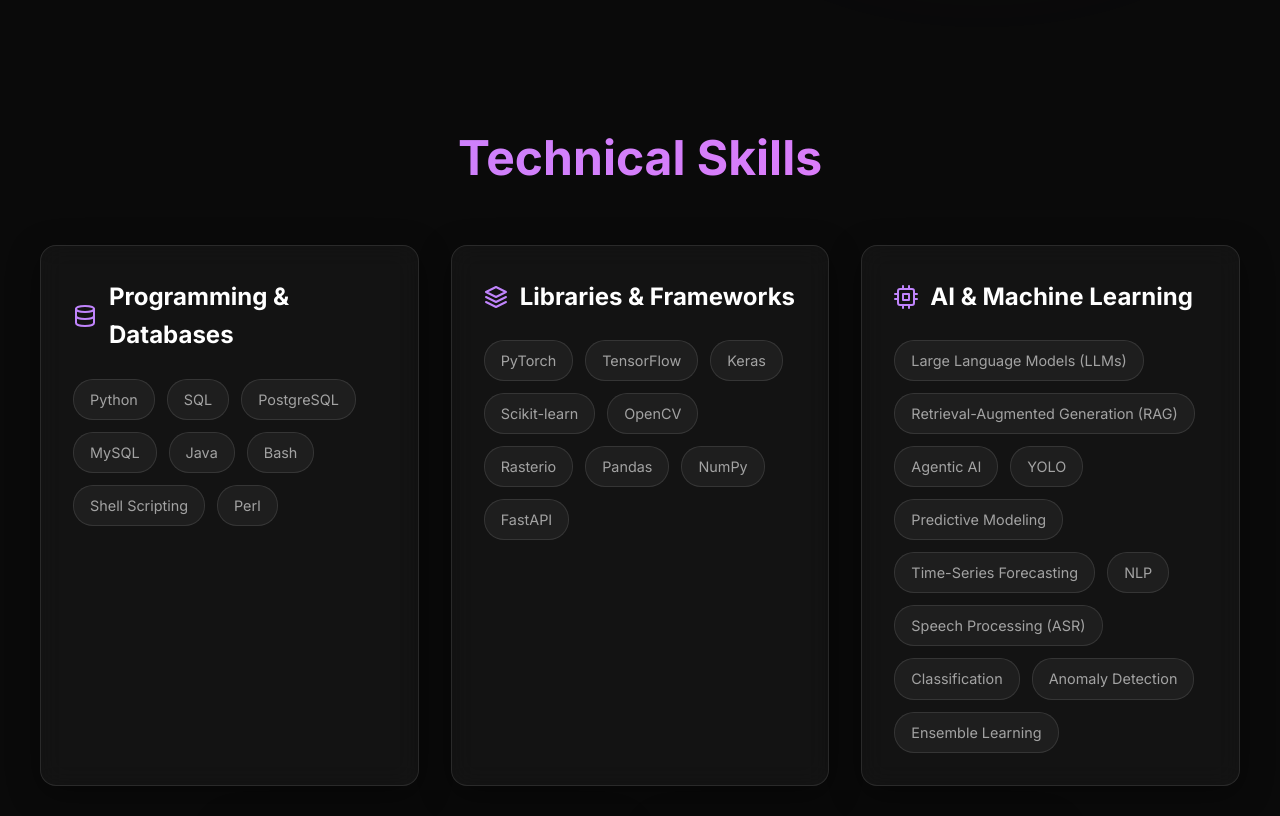
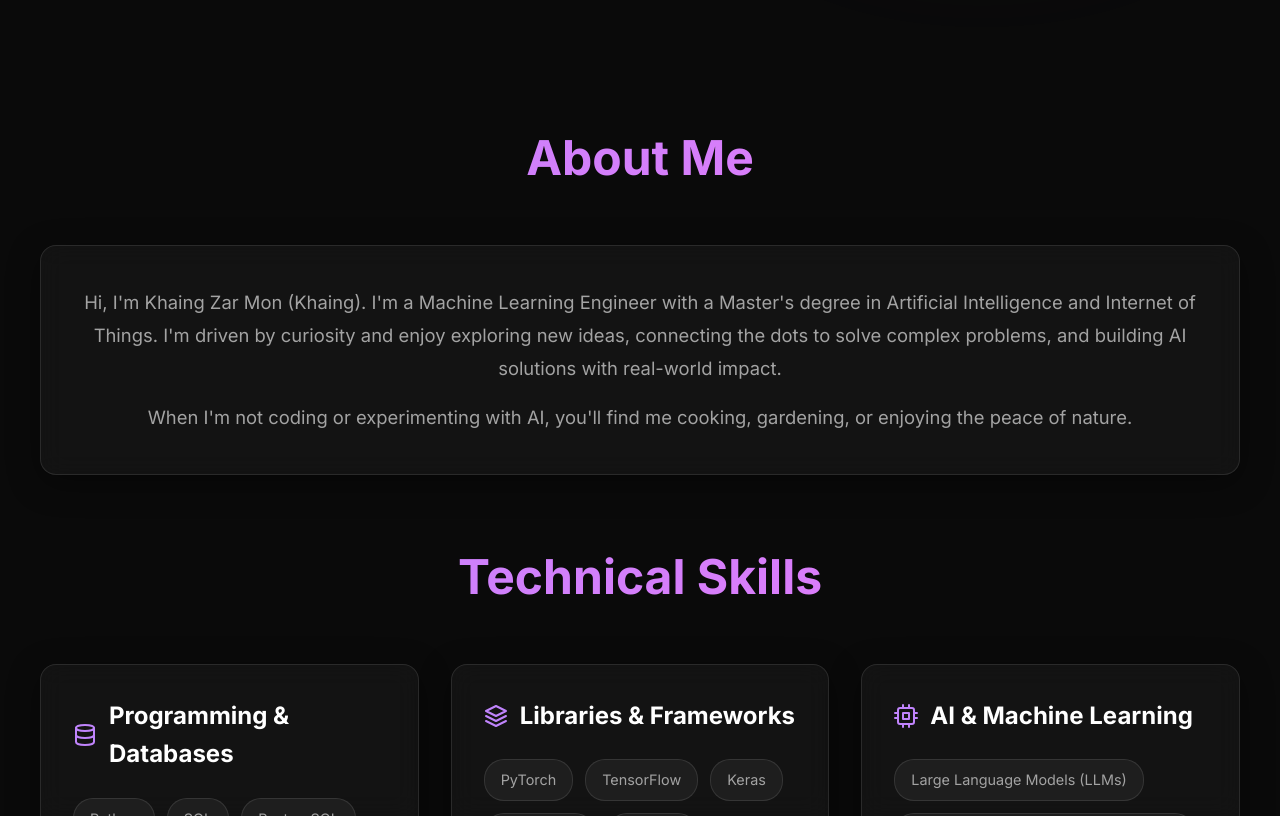
Before and after one commit to Khaing-Zar-Mon/Khaing-Zar-Mon.github.io, a React (Vite) app: page / in a window 1280 px wide. Shown: the part 760-1576 px from the top of the page. Built offline with nearby package versions, Linux system fonts and the light colour scheme.

Commit message:
add about me

```diff
--- a/src/components/About.css
+++ b/src/components/About.css
@@ -6,6 +6,23 @@
   font-size: 3rem;
   margin-bottom: 3rem;
   text-align: center;
+}
+
+.about-me-content {
+  padding: 2.5rem;
+  margin-bottom: 2rem;
+  font-size: 1.15rem;
+  line-height: 1.8;
+  color: var(--text-secondary);
+  text-align: center;
+}
+
+.about-me-content p {
+  margin-bottom: 1rem;
+}
+
+.about-me-content p:last-child {
+  margin-bottom: 0;
 }
 
 .skills-grid {
--- a/src/components/About.jsx
+++ b/src/components/About.jsx
@@ -4,7 +4,17 @@ import './About.css';
 const About = () => {
   return (
     <section className="about container" id="about">
-      <h2 className="section-title text-gradient">Technical Skills</h2>
+      <h2 className="section-title text-gradient">About Me</h2>
+      <div className="about-me-content glass">
+        <p>
+          Hi, I'm Khaing Zar Mon (Khaing). I'm a Machine Learning Engineer with a Master's degree in Artificial Intelligence and Internet of Things. I'm driven by curiosity and enjoy exploring new ideas, connecting the dots to solve complex problems, and building AI solutions with real-world impact.
+        </p>
+        <p>
+          When I'm not coding or experimenting with AI, you'll find me cooking, gardening, or enjoying the peace of nature.
+        </p>
+      </div>
+
+      <h2 className="section-title text-gradient" style={{ marginTop: '4rem' }}>Technical Skills</h2>
 
       <div className="skills-grid">
         <div className="skill-category glass">
```
